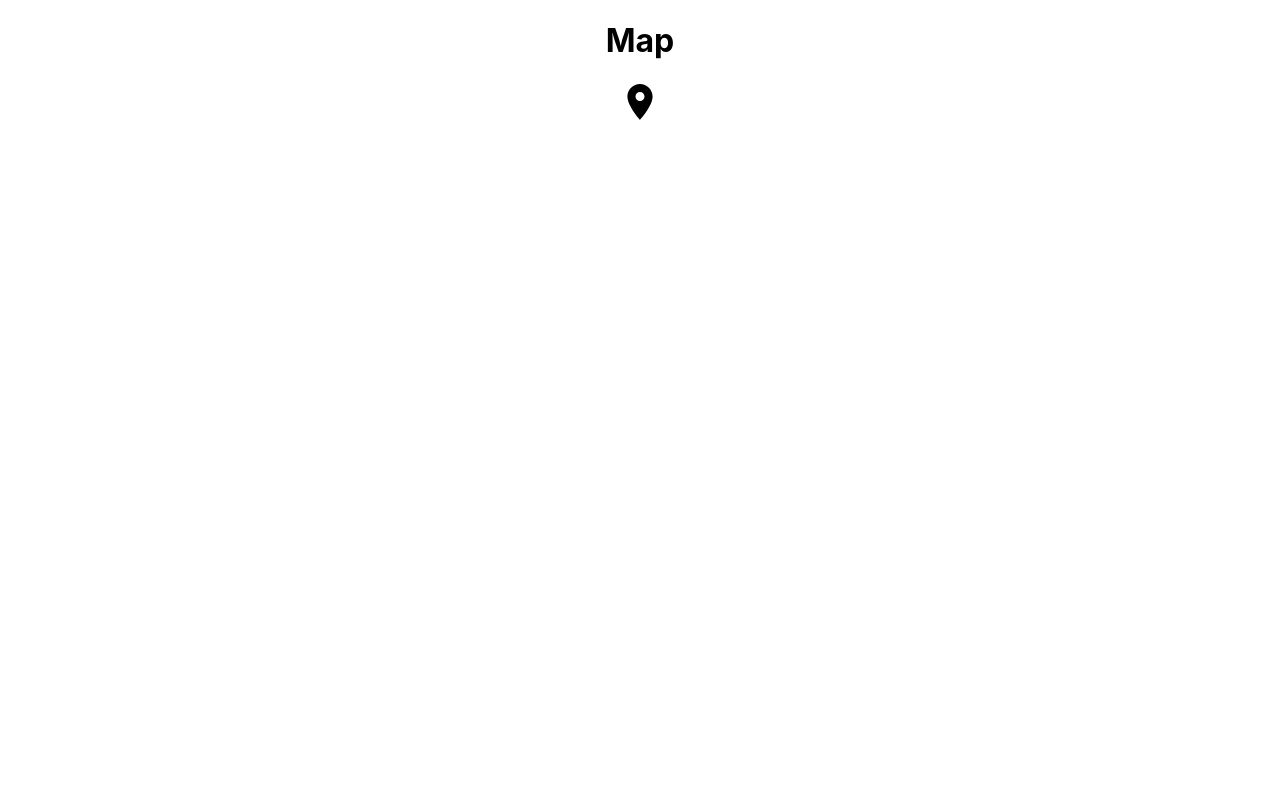
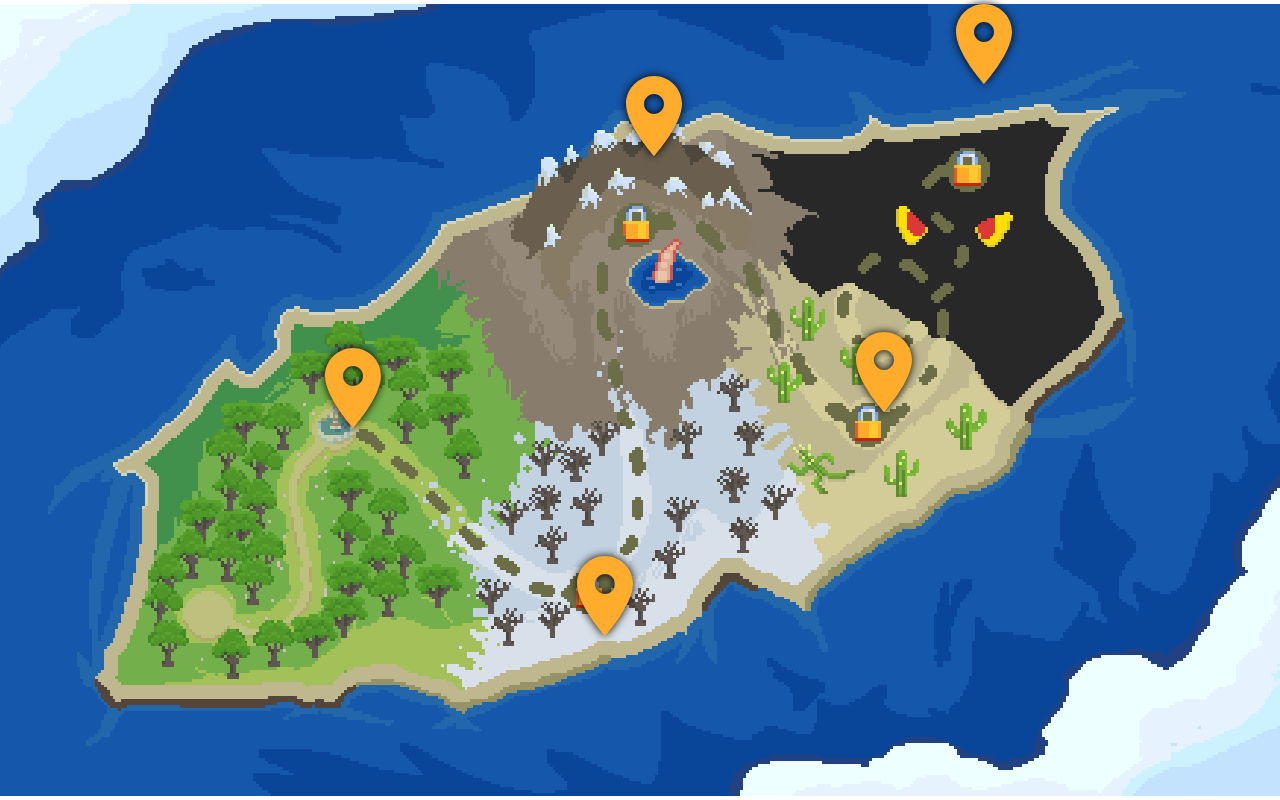
Before and after one commit to lia-arroyo/swag-crew-hackathon, a React (Create React App) app: page /map in a window 1280 px wide. Built offline with nearby package versions, Linux system fonts and the light colour scheme.

Commit message:
feat: Add location pins to ma

```diff
--- a/src/components/MapButton.js
+++ b/src/components/MapButton.js
@@ -51,7 +51,7 @@ export default function MapButton() {
                     vertical: 'top',
                     horizontal: 'right',
                 }}
-                sx={{width: "25%"}}
+                sx={{width: "20%"}}
             >
                 <Slide id="slideshow" autoplay={false} transitionDuration={500}>
                     {slides.map((slide, index) => (
--- a/src/pages/Map.js
+++ b/src/pages/Map.js
@@ -1,10 +1,24 @@
 import MapButton from "../components/MapButton";
+import "../styles/Map.css"
 
 const Map = () => {
     return (
-        <div>
-            <h1>Map</h1>
-            <MapButton />
+        <div id="background">
+            <div id="landmark1">
+                <MapButton />
+            </div>
+            <div id="landmark2">
+                <MapButton />
+            </div>
+            <div id="landmark3">
+                <MapButton />
+            </div>
+            <div id="landmark4">
+                <MapButton />
+            </div>
+            <div id="landmark5">
+                <MapButton />
+            </div>
         </div>
     );
 };
--- /dev/null
+++ b/src/styles/Map.css
@@ -0,0 +1,44 @@
+* {
+    margin: 0;
+    padding: 0;
+}
+#background {
+    height: 100vh;
+    background-image: url("../images/backgrounds/islandv3.png");
+    background-repeat: no-repeat;
+    background-size: 110vw;
+    background-position: -5vh;
+    image-rendering: pixelated;
+    image-rendering: -moz-crisp-edges;
+    image-rendering: crisp-edges;
+}
+
+#landmark1 {
+    position: absolute;
+    left: 26vw;
+    top: 46vh;
+}
+
+#landmark2 {
+    position: absolute;
+    left: 45.7vw;
+    top: 72vh;
+}
+
+#landmark3 {
+    position: absolute;
+    left: 49.5vw;
+    top: 12vh;
+}
+
+#landmark4 {
+    position: absolute;
+    left: 67.5vw;
+    top: 44vh;
+}
+
+#landmark5 {
+    position: absolute;
+    left: 75.3vw;
+    top: 3vh;
+}
--- a/src/styles/MapButton.css
+++ b/src/styles/MapButton.css
@@ -1,6 +1,7 @@
 #checkpointButton {
-    transform: scale(1.8);
-    color: #000000;
+    transform: scale(4);
+    color: #ffac2c;
+    filter: drop-shadow(0px 0px 1px #000000);
 }
 
 .people-list {
@@ -14,7 +15,7 @@
 }
 
 .slide-container {
-    height: 250px;
+    height: 270px;
 }
 
 #slideHeader {
```
Also changed, not shown: src/images/backgrounds/islandv3.png (added).
